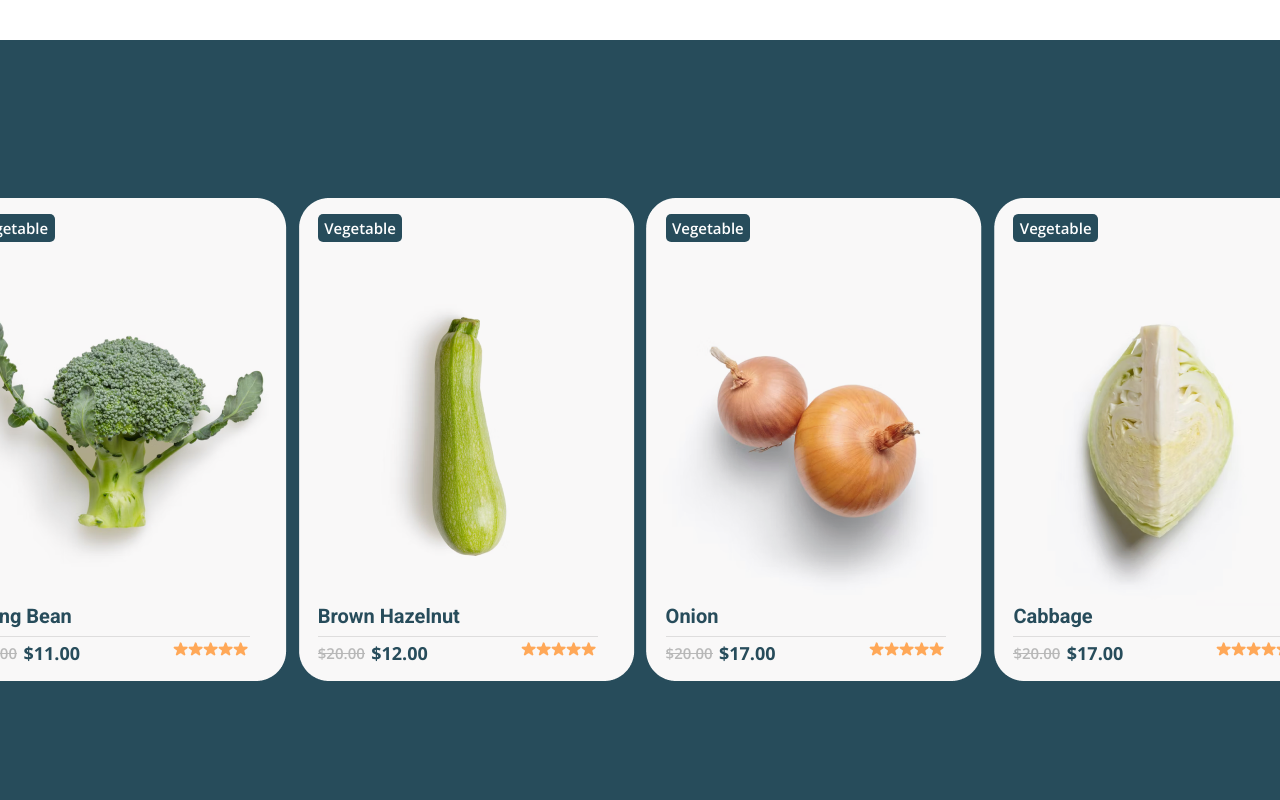
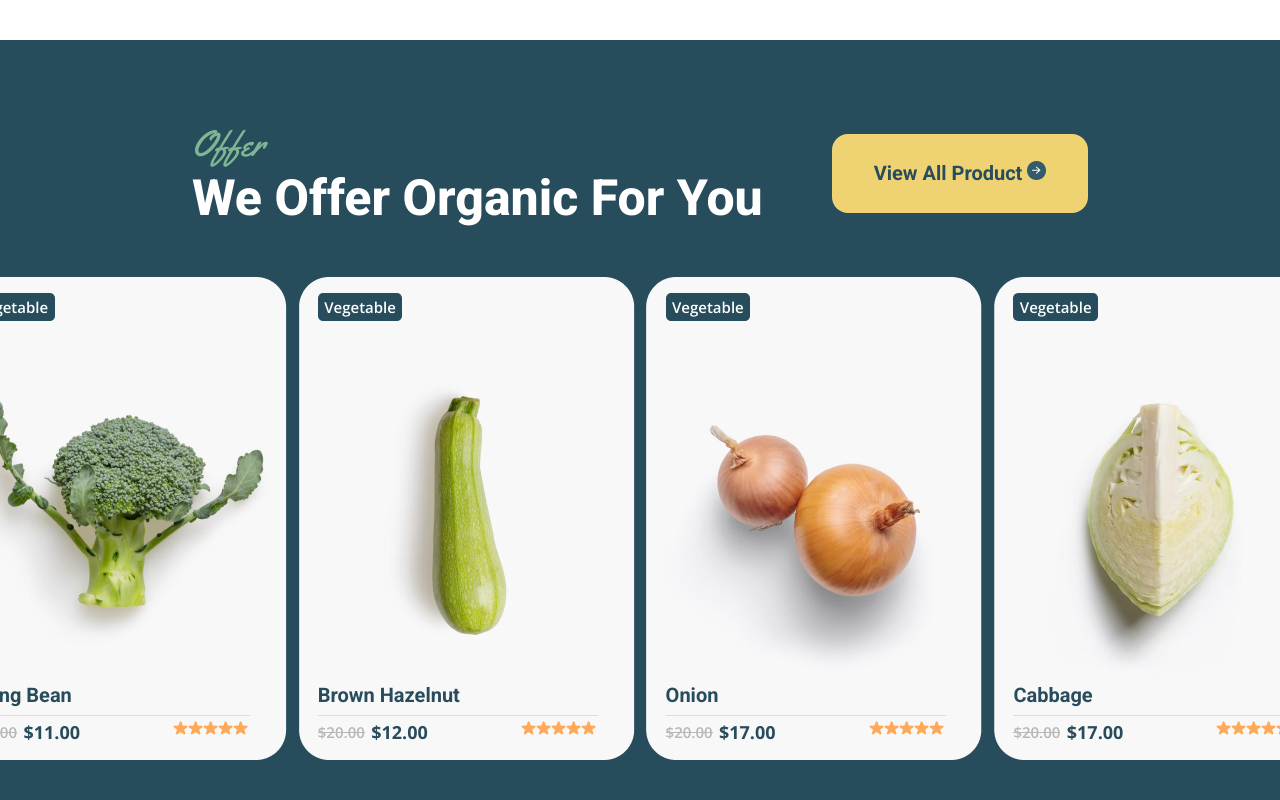
Before and after one commit to asadbek204/TeamProject, a plain HTML site: page Organick.html in a window 1280 px wide. Shown: the part 4440-5240 px from the top of the page. Drawn offline with nearby package versions, Linux system fonts and the light colour scheme.

Commit message:
finished page-5

```diff
--- a/Organick.html
+++ b/Organick.html
@@ -411,7 +411,15 @@
 
         <section class="page-5">
             <div class="page-5-body">
-                <div class="page-5-text-box"></div>
+                <div class="page-5-text-container">
+                    <div class="page-5-text-box">
+                        <span class="page-5-italic-green">Offer</span>
+                        <h1 class="page-5-h1-white">We Offer Organic For You</h1>
+                    </div>
+                    <div class="page-5-text-box">
+                        <button type="button" class="page-5-button">View All Product <img src="img/main/aerrow.png" alt=""></button>
+                    </div>
+                </div>
                 <div class="page-3-container">
                     <div class="page-3-box">
                         <span class="page-3-product-type">Vegetable</span>
--- a/css/style.css
+++ b/css/style.css
@@ -818,11 +818,52 @@ footer a:hover {
 }
 
 .page-5-body {
+    width: 70%;
     display: flex;
     flex-direction: column;
     justify-content: center;
     align-items: center;
+    gap: 50px;
 }
+
+.page-5-text-container {
+    width: 100%;
+    display: flex;
+    justify-content: space-between;
+    align-items: center;
+}
+
+.page-5-italic-green {
+    color: var(--clr-green);
+    font-family: 'Yellowtail';
+    font-size: 36px;
+    font-style: normal;
+    font-weight: 400;
+    line-height: normal;
+}
+
+.page-5-h1-white {
+    color: white;
+    font-family: 'Roboto';
+    font-size: 50px;
+    font-style: normal;
+    font-weight: 800;
+    line-height: normal;
+}
+
+.page-5-button {
+    background-color: var(--clr-yellow);
+    border-radius: 16px;
+    width: 256px;
+    height: 79px;
+    color: #274C5B;
+    font-family: 'Roboto';
+    font-size: 20px;
+    font-style: normal;
+    font-weight: 700;
+    line-height: normal;
+}
+
 /********************* page-6 styless section ***********************/
 
 /********************* page-7 styless section ***********************/
```
